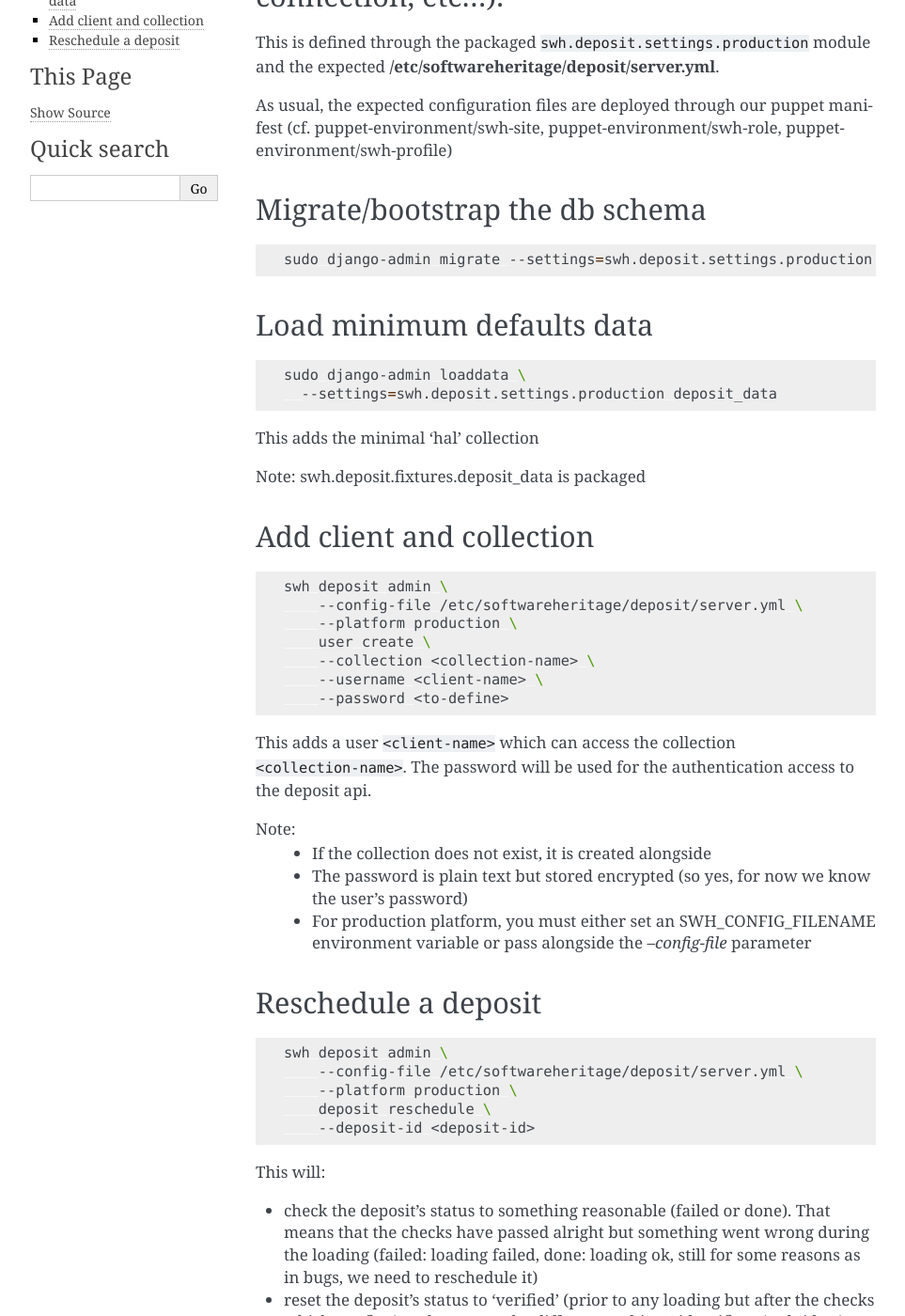
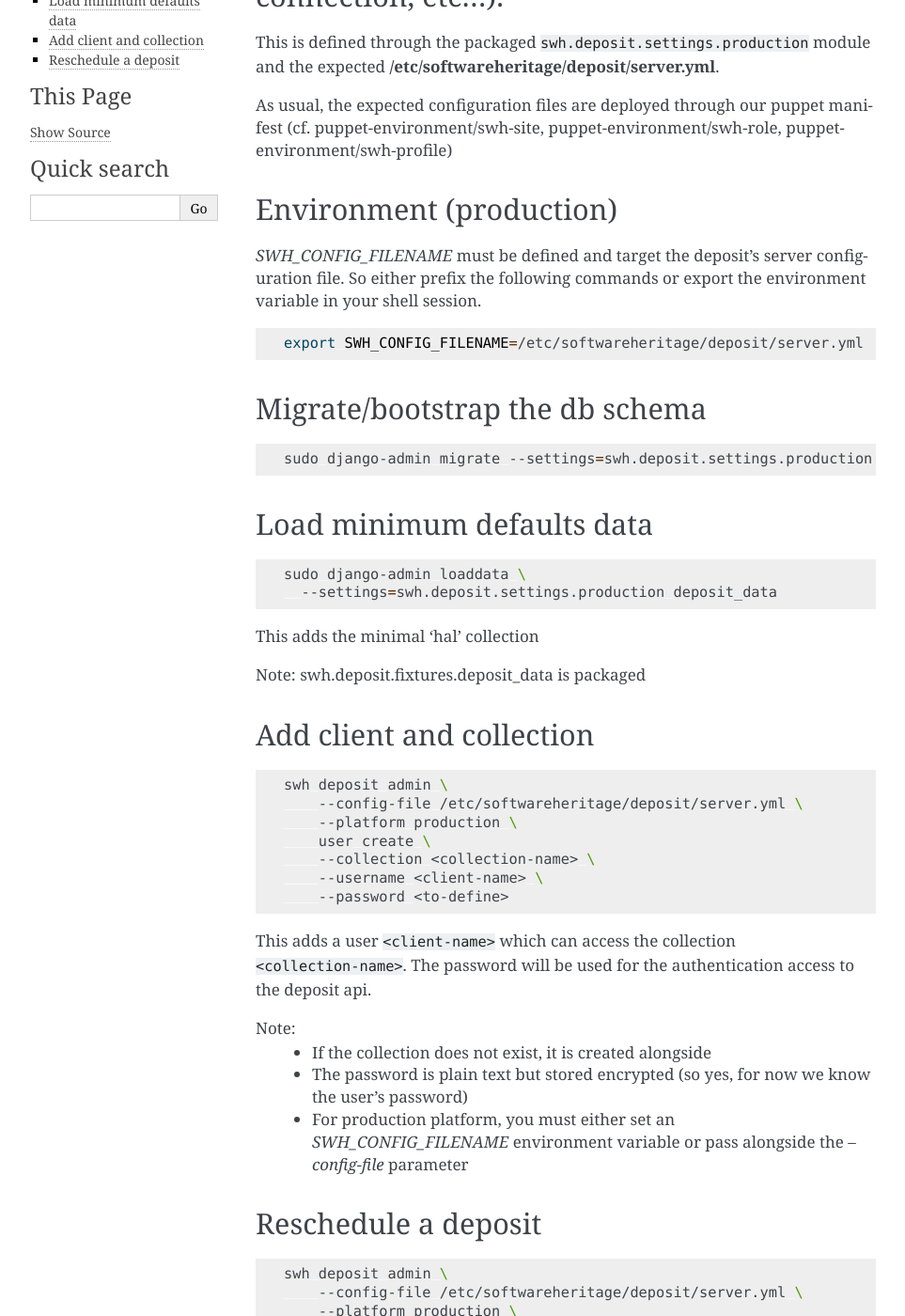
Before and after one commit to SoftwareHeritage/swh-deposit, a Sphinx documentation site: the page built from docs/sys-info.rst, in a window 1280 px wide and 1400 px high, scrolled down 272 px. Shown: the whole window at 94% size, without its empty margins (148-1111 px from the left). Built offline with Sphinx 7.4.7, drawn with Linux system fonts in a browser that asks for light colours; pages that are not in the unit, such as notebooks, are missing from menus; some of the changed text lies outside the part shown.

Commit message:
doc/sys-info: Clarify commands

```diff
--- a/docs/sys-info.rst
+++ b/docs/sys-info.rst
@@ -14,6 +14,17 @@ module and the expected **/etc/softwareheritage/deposit/server.yml**.
 As usual, the expected configuration files are deployed through our
 puppet manifest (cf. puppet-environment/swh-site,
 puppet-environment/swh-role, puppet-environment/swh-profile)
+
+Environment (production)
+------------------------
+
+`SWH_CONFIG_FILENAME` must be defined and target the deposit's server
+configuration file. So either prefix the following commands or export the
+environment variable in your shell session.
+
+.. code:: shell
+
+    export SWH_CONFIG_FILENAME=/etc/softwareheritage/deposit/server.yml
 
 Migrate/bootstrap the db schema
 -------------------------------
@@ -55,9 +66,8 @@ Note:
   - If the collection does not exist, it is created alongside
   - The password is plain text but stored encrypted (so yes, for now
     we know the user's password)
-  - For production platform, you must either set an
-    SWH_CONFIG_FILENAME environment variable or pass alongside the
-    `--config-file` parameter
+  - For production platform, you must either set an `SWH_CONFIG_FILENAME`
+    environment variable or pass alongside the `--config-file` parameter
 
 Reschedule a deposit
 ---------------------
```
